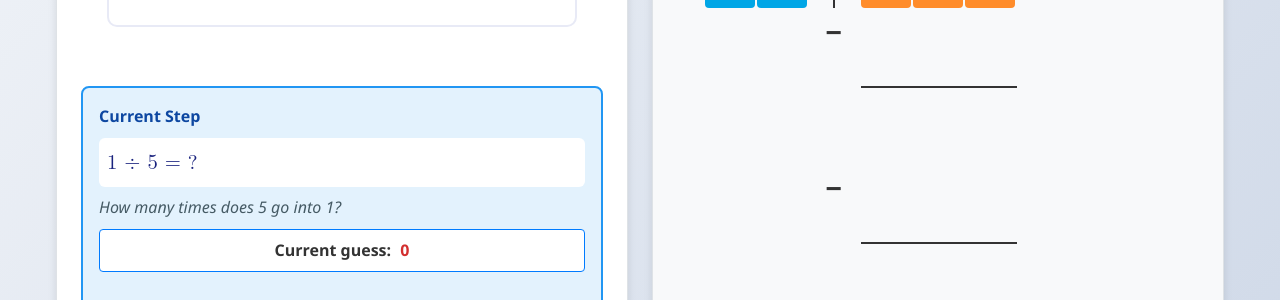
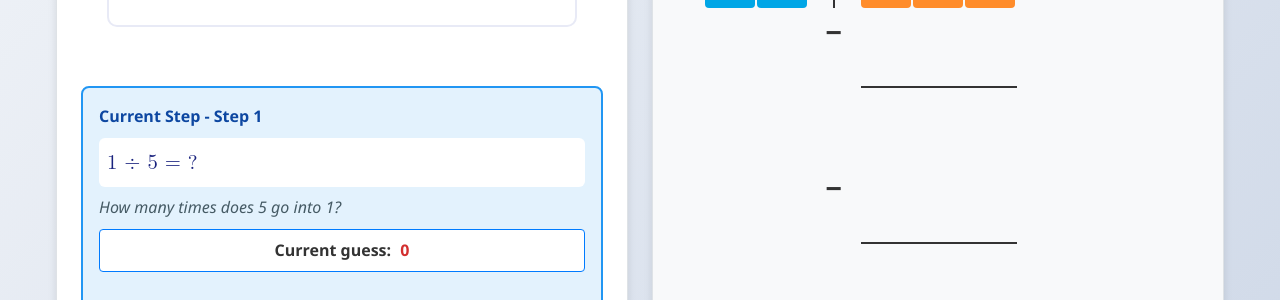
Before and after one commit to ZBZFirst/Math, a Jekyll site: the page built from division.md, in a window 1280 px wide and 900 px high, scrolled down 362 px. Shown: the part 155-455 px from the top of the window. Built offline with Jekyll 4.4.1, drawn with Linux system fonts in a browser that asks for light colours.

Commit message:
Update division.html

```diff
--- a/_layouts/division.html
+++ b/_layouts/division.html
@@ -30,16 +30,16 @@
                         <div class="equation-display">
                             <div class="large-equation" id="mainEquation">
                                 <!-- Dividend with digit containers -->
-                                <span class="mainEquation dividend hundreds orange">1</span>
-                                <span class="mainEquation dividend tens orange">2</span>
-                                <span class="mainEquation dividend ones orange">3</span>
+                                <span class="mainEquation dividend hundreds">1</span>
+                                <span class="mainEquation dividend tens">2</span>
+                                <span class="mainEquation dividend ones">3</span>
 
                                 <!-- Division symbol -->
                                 <span class="mainEquation division-symbol"> ÷ </span>
 
                                 <!-- Divisor with digit containers -->
-                                <span class="mainEquation divisor tens blue"></span>
-                                <span class="mainEquation divisor ones blue">5</span>
+                                <span class="mainEquation divisor tens"></span>
+                                <span class="mainEquation divisor ones">5</span>
 
                                 <!-- Equals sign (initially hidden) -->
                                 <span class="mainEquation equals-symbol"> = </span>
@@ -56,7 +56,7 @@
                             </div>
                         </div>
                         <div class="current-step-container hidden">
-                            <div class="current-step-title">Current Step</div>
+                            <div class="current-step-title">Current Step - Step 1</div>
                             <div class="current-step-equation" id="currentStepEquation">1 ÷ 5 = ?</div>
                             <div class="current-instruction" id="currentInstruction">How many times does 5 go into 1?</div>
                             <div class="number-display">Current guess: <span id="currentGuessDisplay">0</span></div>
```
